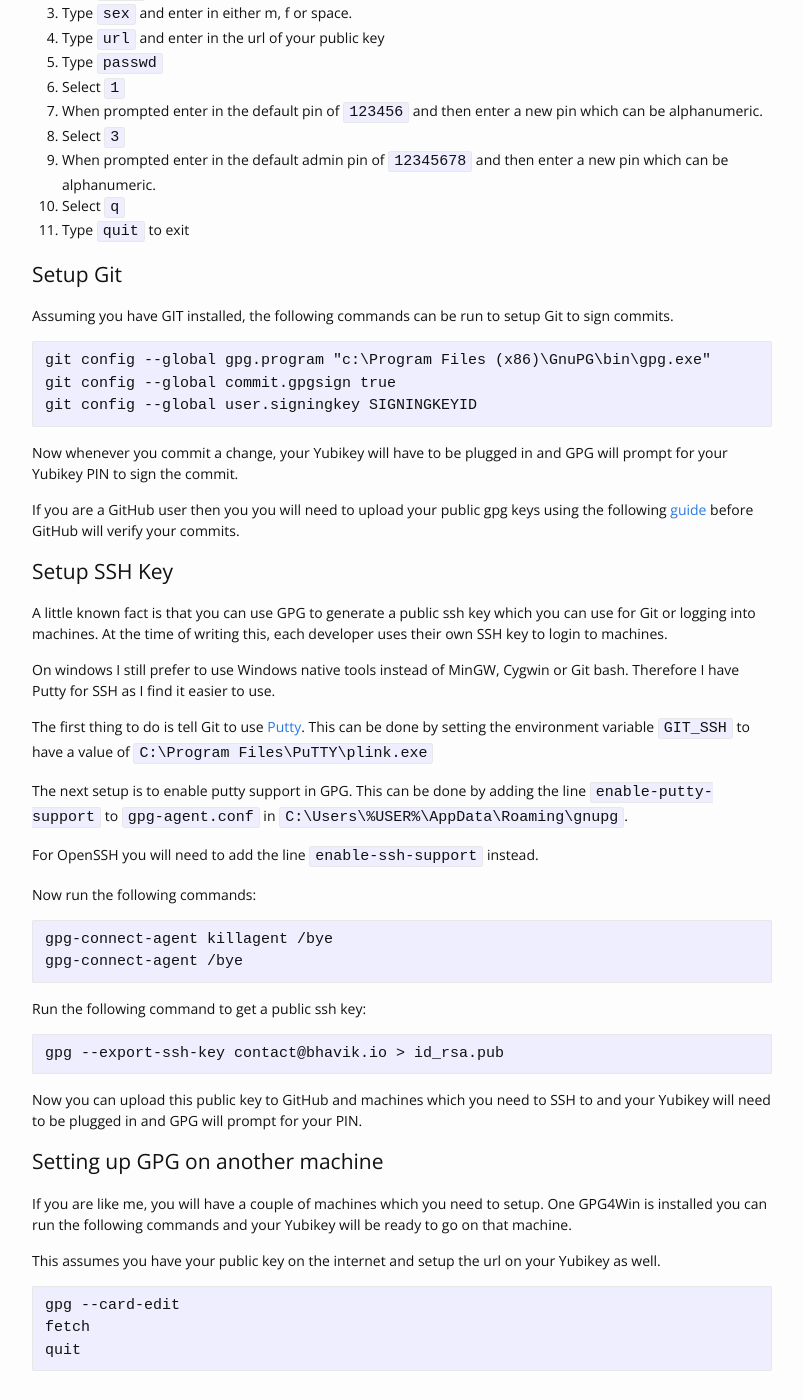
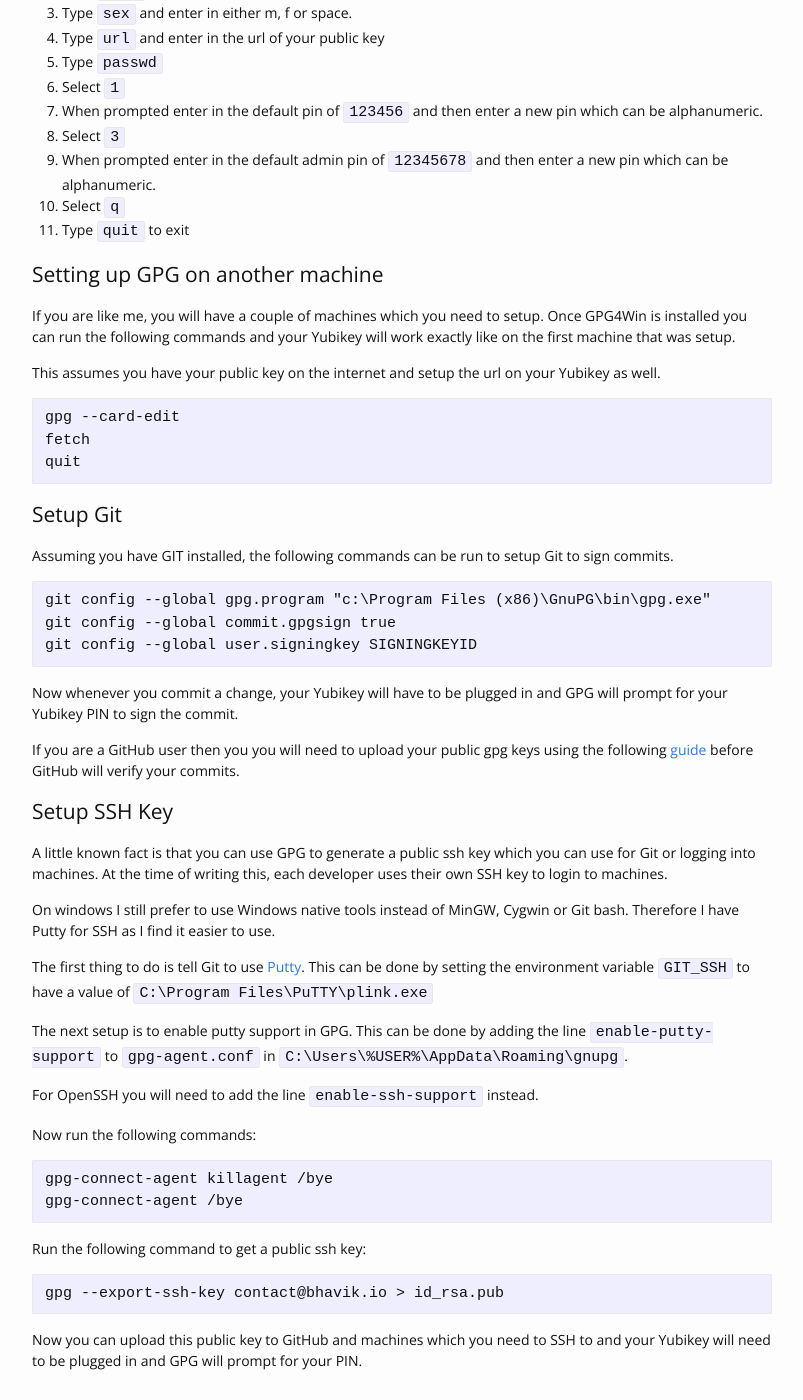
Before and after one commit to bhavikkumar/bhavik.io, a Jekyll site: the page built from _posts/2019-02-02-yubikey-git-ssh.md, in a window 1280 px wide and 1400 px high, scrolled down 3703 px. Shown: the whole window, without its empty margins (238-1041 px from the left). Built offline with Jekyll 4.4.1, drawn with Linux system fonts in a browser that asks for light colours; comment, search, counter and statistics services are not loaded; some of the changed lines change nothing that is shown.

Commit message:
Fix ordering of sections

````diff
--- a/_posts/2019-02-02-yubikey-git-ssh.md
+++ b/_posts/2019-02-02-yubikey-git-ssh.md
@@ -159,6 +159,16 @@ During this process you will be prompted for your Yubikeys admin pin.
 10. Select `q`
 11. Type `quit` to exit
 
+# Setting up GPG on another machine
+If you are like me, you will have a couple of machines which you need to setup. Once GPG4Win is installed you can run the following commands and your Yubikey will work exactly like on the first machine that was setup.
+
+This assumes you have your public key on the internet and setup the url on your Yubikey as well.
+```
+gpg --card-edit
+fetch
+quit
+```
+
 # Setup Git
 Assuming you have GIT installed, the following commands can be run to setup Git to sign commits.
 
@@ -195,13 +205,3 @@ gpg --export-ssh-key contact@bhavik.io > id_rsa.pub
 ```
 
 Now you can upload this public key to GitHub and machines which you need to SSH to and your Yubikey will need to be plugged in and GPG will prompt for your PIN.
-
-# Setting up GPG on another machine
-If you are like me, you will have a couple of machines which you need to setup. One GPG4Win is installed you can run the following commands and your Yubikey will be ready to go on that machine.
-
-This assumes you have your public key on the internet and setup the url on your Yubikey as well.
-```
-gpg --card-edit
-fetch
-quit
-```
````
